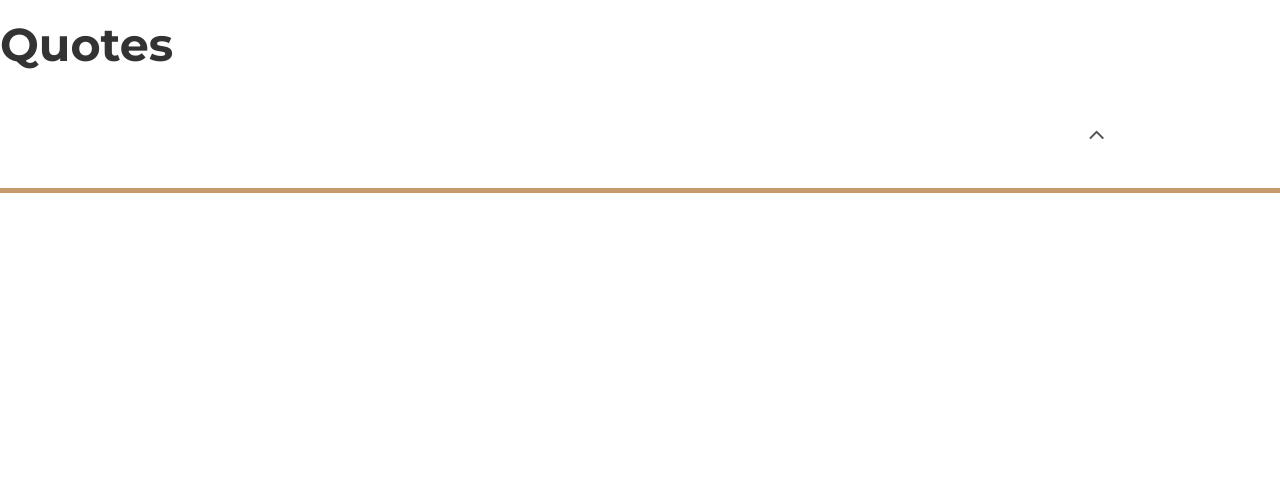
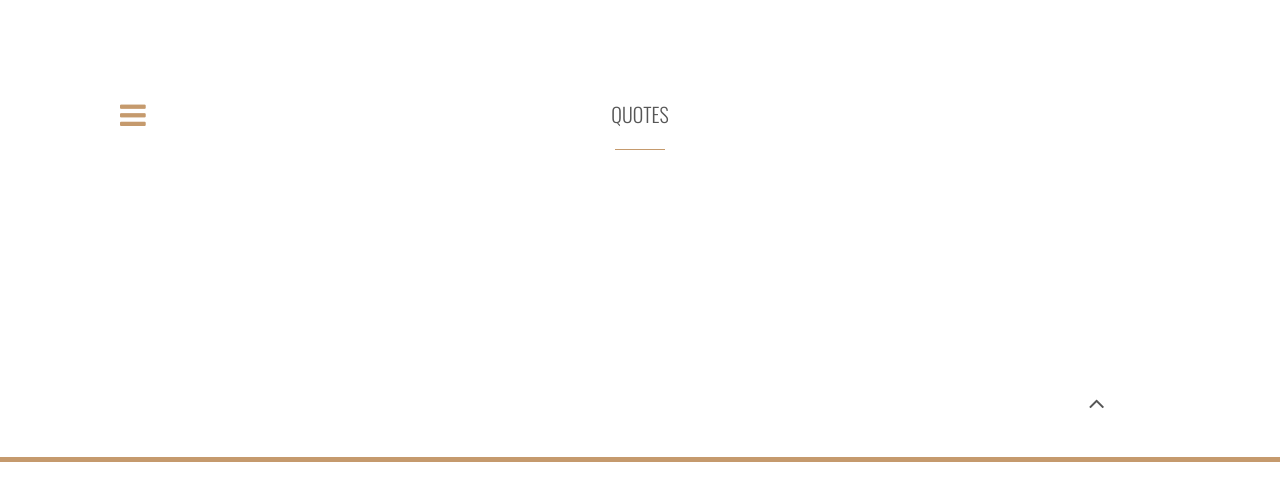
Before and after one commit to puds/serriferous.github.io, a Jekyll site: the page built from quotes/index.html, in a window 1280 px wide. Shown: the top 501 px of the page. Built offline with Jekyll 4.4.1, drawn with Linux system fonts in a browser that asks for light colours; nearby versions of some CDN libraries; comment, search, counter and statistics services are not loaded.

Commit message:
Update index.html

```diff
--- a/quotes/index.html
+++ b/quotes/index.html
@@ -2,10 +2,42 @@
 layout: default
 title: Quotes
 ---
-	<h1>{{ page.title }}</h1>
 
-	  {% for quotes in site.categories.quotes %}
-	    <h3><li><span>{{ quotes.date | date_to_string }}</span> » <a href="{{ quotes.url }}" title="{{ quotes.title }}">{{ quotes.title }}</a></li></h3>
-	  {% endfor %}
-	</ul>
-	<p></p>
+<div id="contact">
+        <div class="container">
+
+           <nav id="menu" data-toggle="offcanvas" data-target=".navmenu">
+                <span class="fa fa-bars"></span>
+           </nav>
+
+
+            <div class="section-title text-center">
+                <h7>{{ page.title }}</h7>
+                <hr>
+            </div>
+
+                    <div class="space"></div>
+                    <div class="space"></div>
+
+{% for quotes in site.categories.quotes reversed%}
+<div class="container-fluid">
+            <div class="row">
+                <div class="col-md-3 col-sm-6 nopadding">
+                    <div class="portfolio-item">
+                        <div class="hover-bg">
+                            <a href="{{ quotes.url }}">
+                                <div class="hover-text">
+                                        <h9>{{ quotes.date | date_to_string }}</h9>
+                                    <h7><p class="lead">{{ quotes.title }}</p></h7>
+                                    <div class="hline"></div>
+                                </div>
+                                <img src="{{ quotes.cover }}" class="img-responsive" style="height: 100%; overflow: hidden;"> alt="..."/>
+                            </a>
+                        </div>
+                    </div>
+                </div>
+                {% endfor %}
+                </div>
+                </div>
+</div>
+</div>
```
